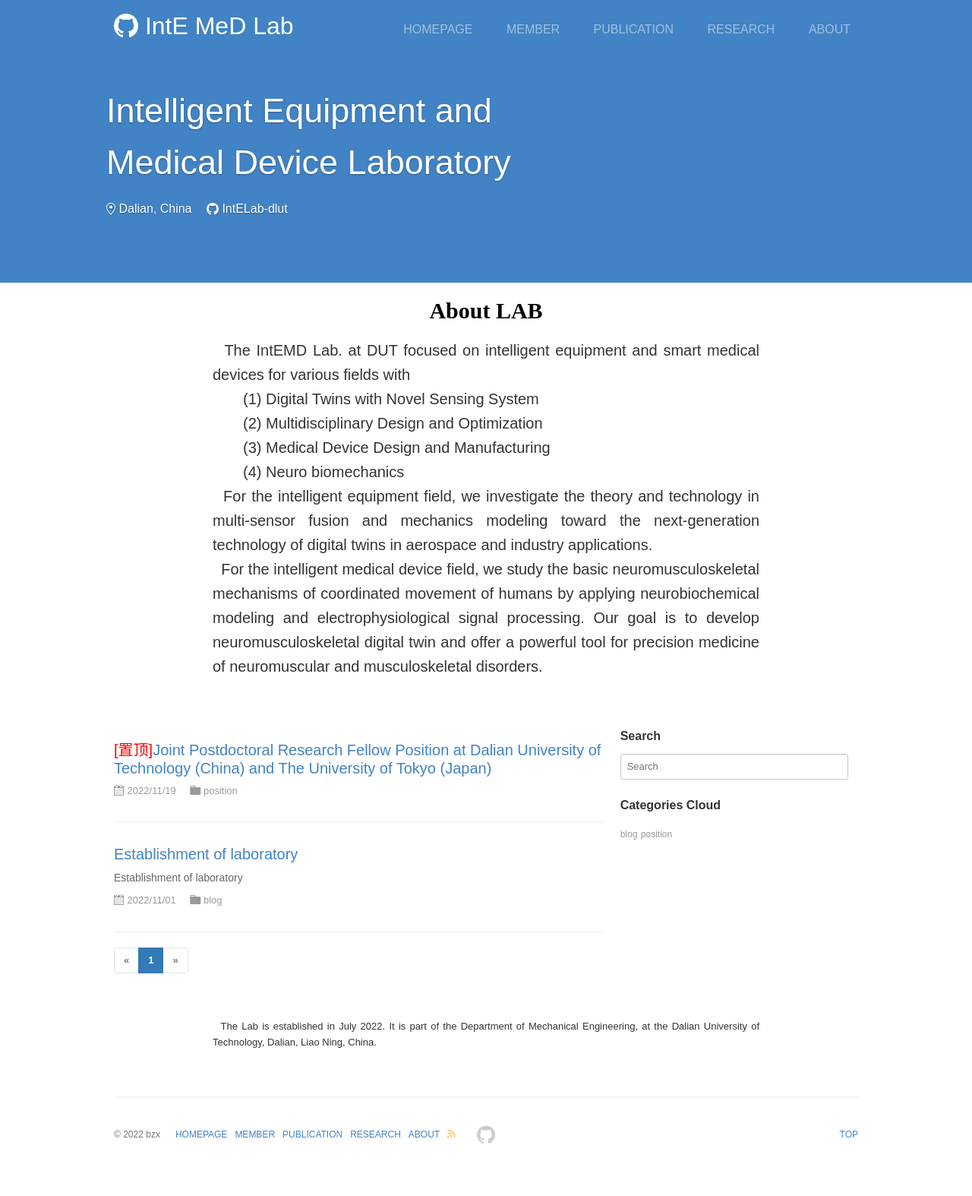
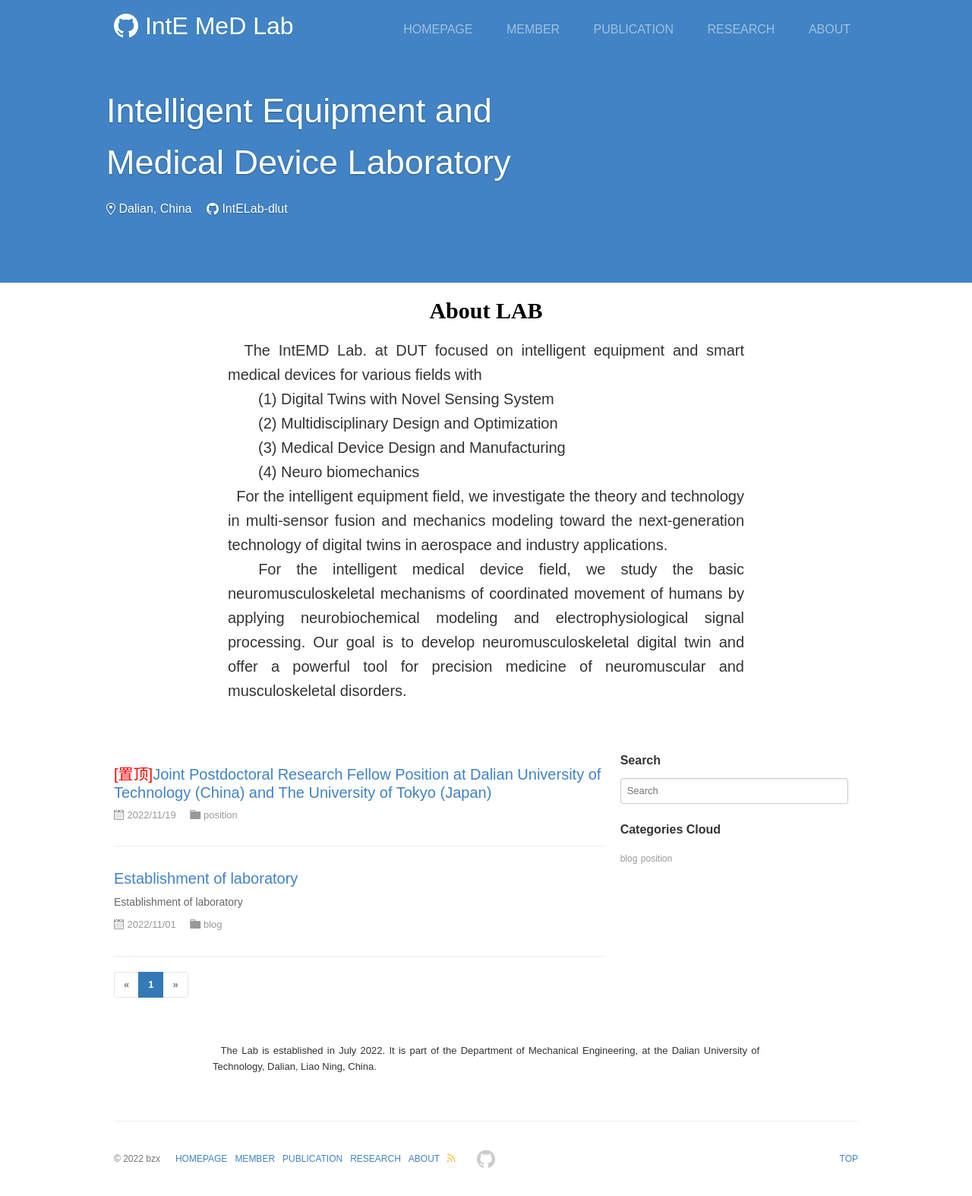
Before and after one commit to IntELab-dlut/IntELab-dlut.github.io, a Jekyll site: the page built from index.html, in a window 1280 px wide. Shown: the whole page at 76% size. Built offline with Jekyll 4.4.1, drawn with Linux system fonts in a browser that asks for light colours; the list of posts is cut into pages by our own code; a style sheet for code colours, icons or effects is not loaded; before the commit the page ends 1542 px from its top, so only the background shows below that.

Commit message:
20221119

```diff
--- a/assets/css/pages/index.css
+++ b/assets/css/pages/index.css
@@ -39,7 +39,7 @@
 }
 
 .box1 {
-  margin: 20px 280px 20px ;
+  margin: 20px 300px 20px ;
   font-size: 20px;
   text-align: justify;
 }
```
